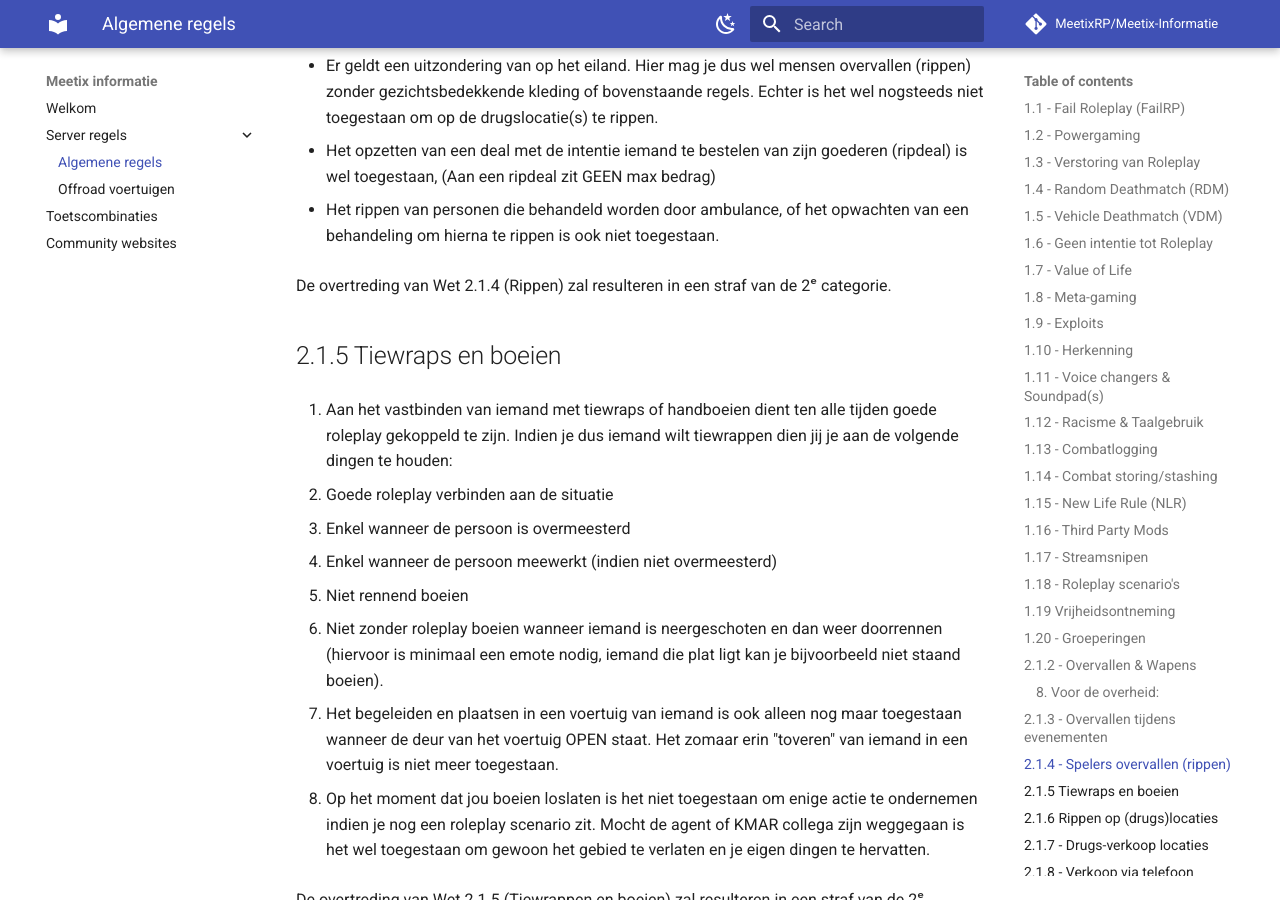
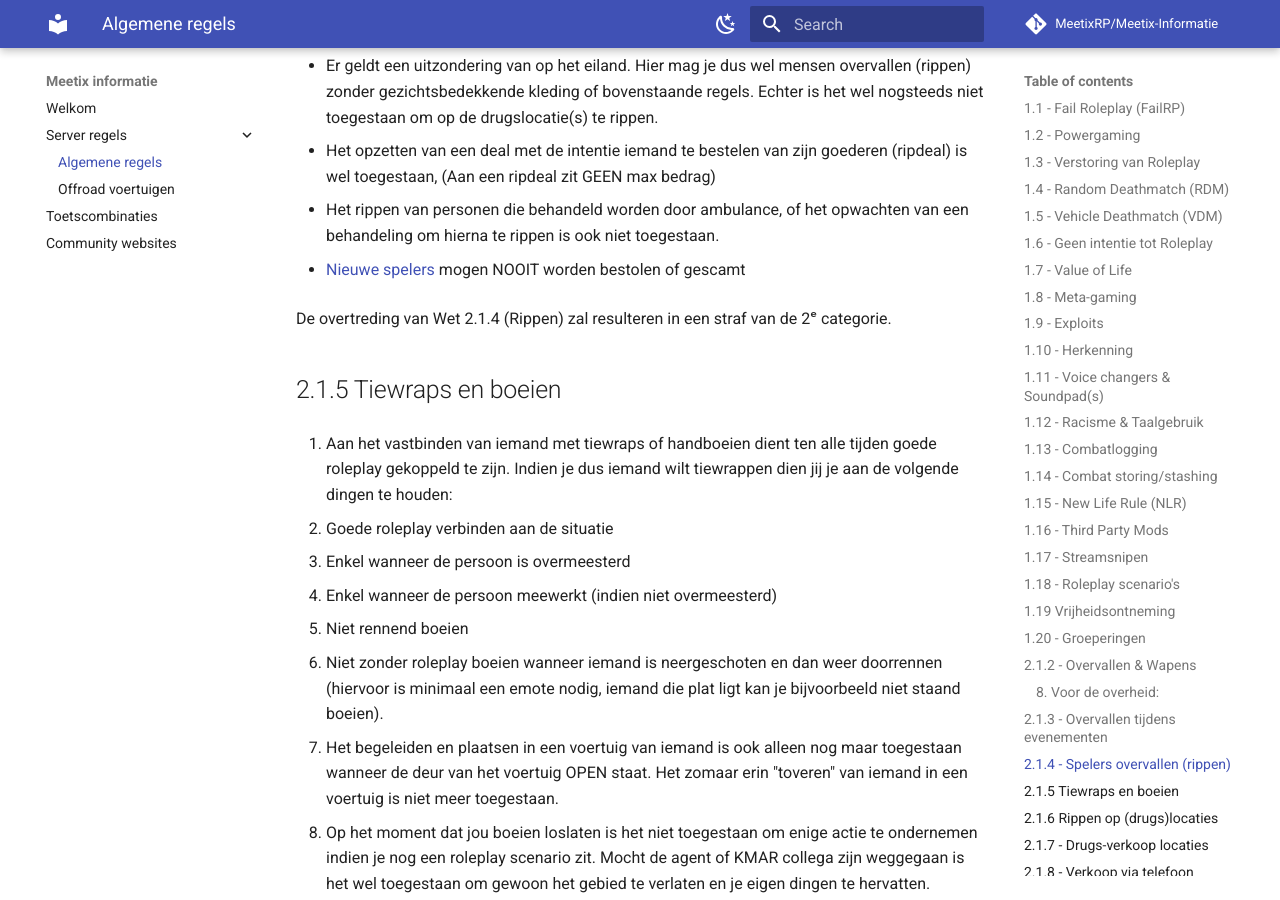
Before and after one commit to MeetixRP/Meetix-Informatie, an MkDocs documentation site: the page built from docs/algemeneregels.md, in a window 1280 px wide and 900 px high, scrolled down 9576 px. Built offline with MkDocs 1.6.1 and Material for MkDocs 9.7.7, drawn with Linux system fonts in a browser that asks for light colours; comment, search, counter and statistics services are not loaded.

Commit message:
Update algemeneregels.md

```diff
--- a/docs/algemeneregels.md
+++ b/docs/algemeneregels.md
@@ -275,6 +275,8 @@ Echter is het wel nogsteeds niet toegestaan om op de drugslocatie(s) te rippen.
 
 4. Het rippen van personen die behandeld worden door ambulance, of het opwachten van een behandeling om hierna te rippen is ook niet toegestaan.
 
+5. [Nieuwe spelers](algemeneregels.md#nieuwe-speler) mogen NOOIT worden bestolen of gescamt
+
 
 De overtreding van Wet 2.1.4 (Rippen) zal resulteren in een straf van de 2ᵉ categorie.
 
```
